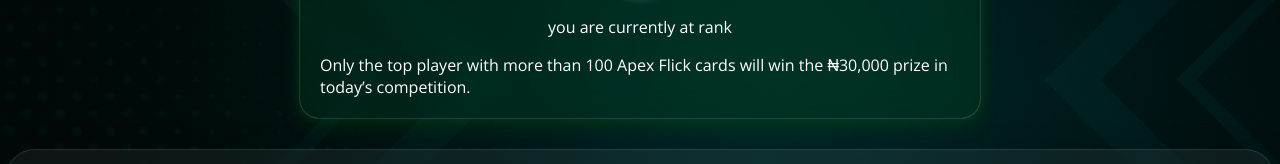
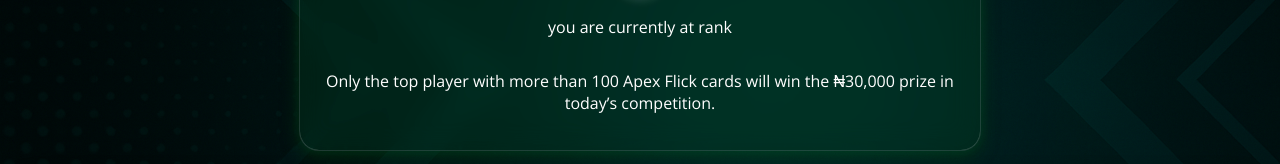
Before and after one commit to kidgideon/apexflick, a React (Vite) app: page /leaderboard in a window 1280 px wide. Shown: the part 431-595 px from the top of the page. Built offline with nearby package versions, Linux system fonts and the light colour scheme; no server answers; the database is empty.

Commit message:
fixing bugs

```diff
--- a/src/pages/leaderboard.jsx
+++ b/src/pages/leaderboard.jsx
@@ -112,7 +112,10 @@ const Leaderboard = () => {
       <div className={styles.descBlock}>
         <img src={`${currentUserData?.profilePicture}`} alt="" />
        <p> you are currently at rank {currentUserRank}</p>
+       <p>
        Only the top player with more than 100 Apex Flick cards will win the ₦30,000 prize in today’s competition.
+       </p>
+
       </div>
 
       {/* Main Leaderboard List */}
--- a/styles/leaderboard.module.css
+++ b/styles/leaderboard.module.css
@@ -199,6 +199,9 @@
   .descBlock p {
     width: 100%;
     text-align: center;
+    display: flex;
+    justify-content: center;
+    align-items: center;
   }
 
 
@@ -323,6 +326,7 @@
 .competitor h3{
     width: 70%;
     font-size: 70%;
+    word-break: break-all;
 }
 .timer {
   width: 250px;
```
